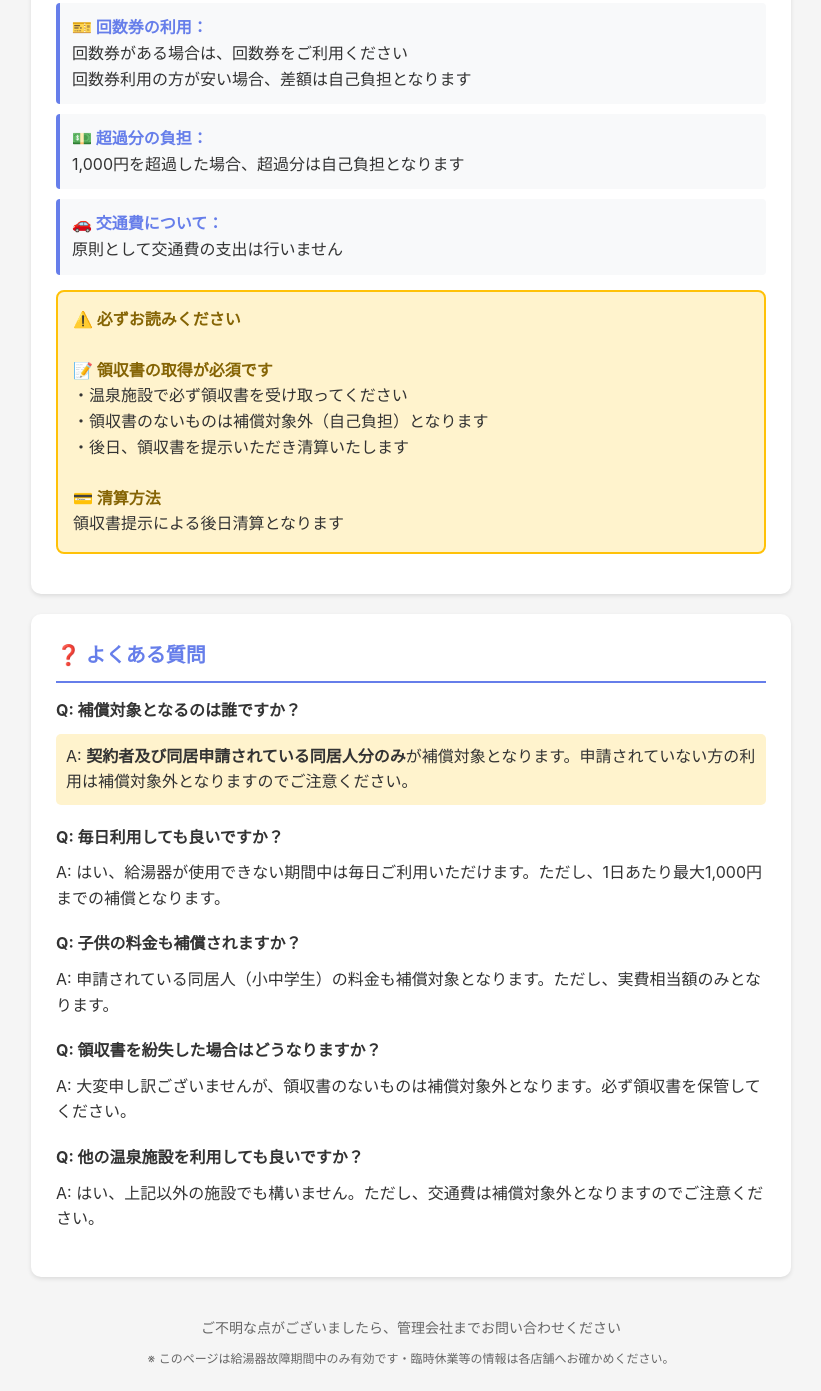
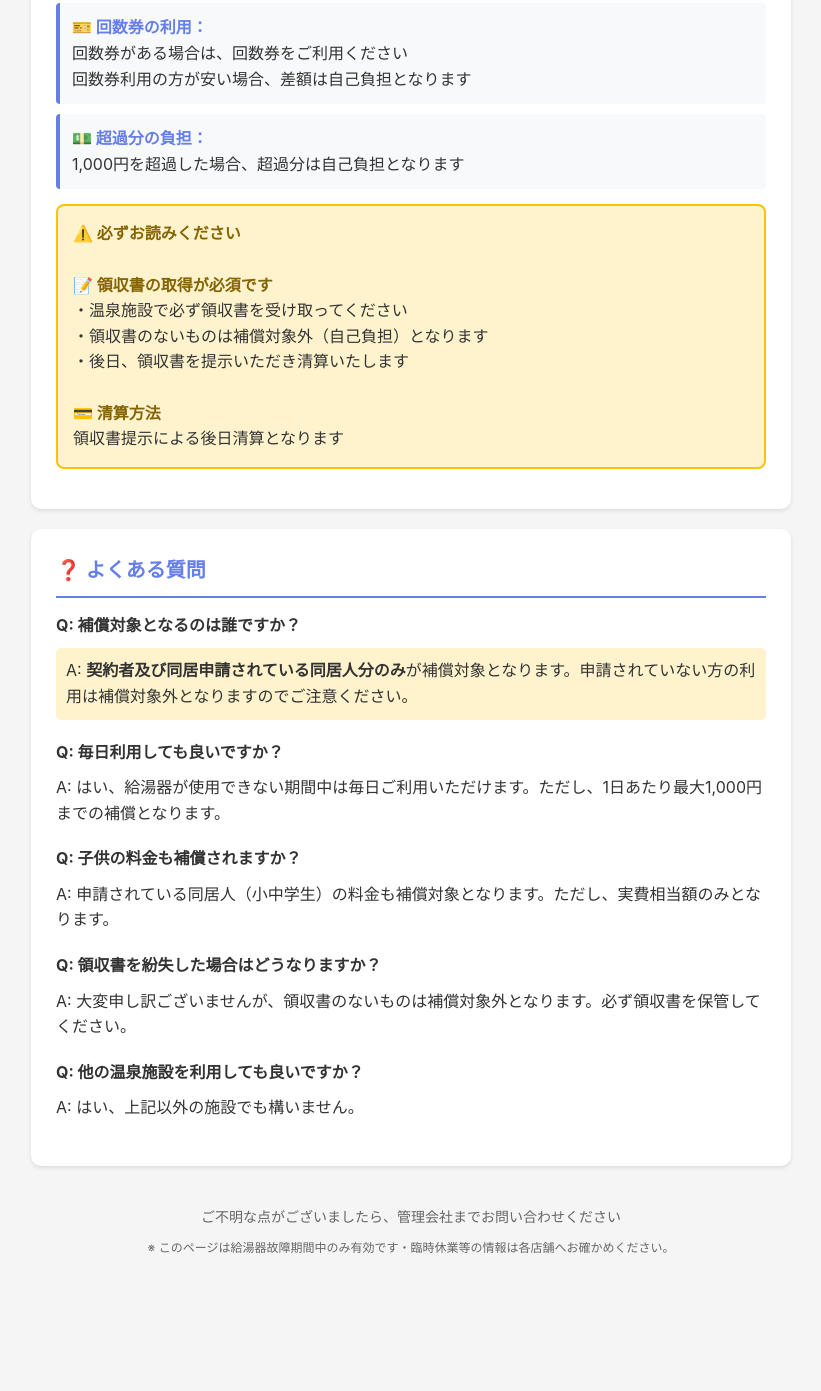
Before and after one commit to Privommunity/spa-guide, a plain HTML site: page index.html in a window 1280 px wide. Shown: the part 2316-3707 px from the top of the page, without its empty margins (229-1050 px from the left). After the commit the page ends 3614 px from the top, so only its background shows below. Drawn offline with Linux system fonts and the light colour scheme.

Commit message:
fix: 交通費に関する記載を削除

```diff
--- a/index.html
+++ b/index.html
@@ -354,11 +354,6 @@
                     <strong>💵 超過分の負担：</strong><br>
                     1,000円を超過した場合、超過分は自己負担となります
                 </li>
-
-                <li>
-                    <strong>🚗 交通費について：</strong><br>
-                    原則として交通費の支出は行いません
-                </li>
             </ul>
 
             <div class="important-note">
@@ -391,7 +386,7 @@
                 <p style="margin: 10px 0 20px 0;">A: 大変申し訳ございませんが、領収書のないものは補償対象外となります。必ず領収書を保管してください。</p>
 
                 <strong>Q: 他の温泉施設を利用しても良いですか？</strong><br>
-                <p style="margin: 10px 0 20px 0;">A: はい、上記以外の施設でも構いません。ただし、交通費は補償対象外となりますのでご注意ください。</p>
+                <p style="margin: 10px 0 20px 0;">A: はい、上記以外の施設でも構いません。</p>
             </div>
         </div>
 
```
